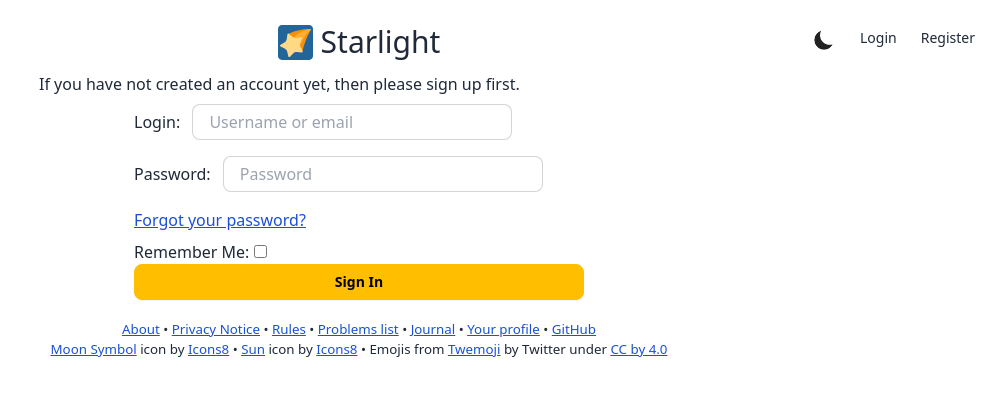
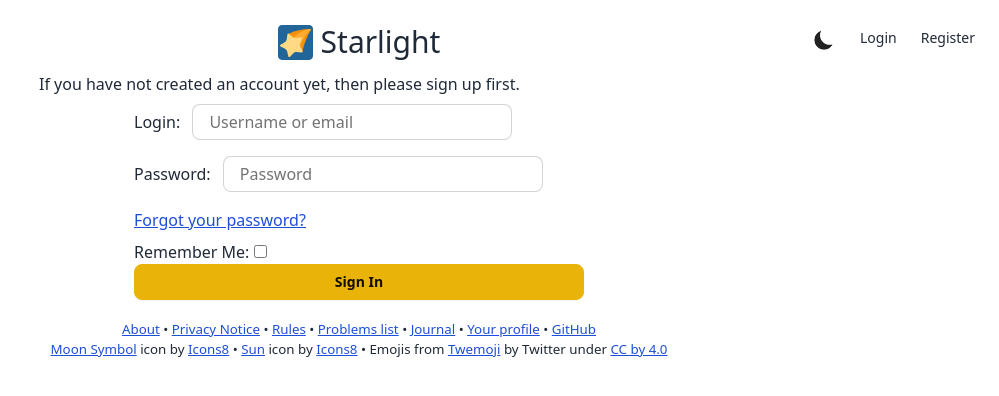
Before and after one commit to bkf2020/starlight, a Django app: page /login/ in a window 1280 px wide. Shown: the top 396 px of the page, without its empty margins (281-1280 px from the left). Run offline with Django 4.2, Linux system fonts and the light colour scheme; parts of the project's set-up code (start-up, migrations or seed data) failed here and were passed over; some libraries are stand-ins or nearby versions.

Commit message:
Change colorscheme of light/dark mode, adjust login button placement

```diff
--- a/about/templates/about/about.html
+++ b/about/templates/about/about.html
@@ -59,7 +59,7 @@
                         <a class="btn btn-info mr-2 mt-2" style="box-shadow: 2px 2px 5px 2px white; font-size: large;" href="{% url 'problems-list' %}">View problems </a>
                         <a class="btn btn-primary mr-2 mt-2" style="box-shadow: 2px 2px 5px 2px white; font-size: large;" href="https://discord.gg/czgReQSpFz" target="_blank" rel="noopener noreferrer">Join Discord</a>
                         <a class="btn btn-success mr-2 mt-2" style="box-shadow: 2px 2px 5px 2px white; font-size: large;" href="https://forms.gle/txpWvcZwWxD1yVog6" target="_blank" rel="noopener noreferrer">Join our team</a>
-                        <a class="btn btn-accent mr-2 mt-2" style="box-shadow: 2px 2px 5px 2px white; font-size: large;" href="https://github.com/bkf2020/starlight" target="_blank" rel="noopener noreferrer">GitHub</a>
+                        <a class="btn btn-error mr-2 mt-2" style="box-shadow: 2px 2px 5px 2px white; font-size: large;" href="https://github.com/bkf2020/starlight" target="_blank" rel="noopener noreferrer">GitHub</a>
                     </div>
                 </div>
             </div>
--- a/problems/templates/problems/list.html
+++ b/problems/templates/problems/list.html
@@ -120,7 +120,7 @@
 					<option value="USAMO">USAMO</option>
 				  {% endif %}
 				</select>
-                <button type="submit" class="btn btn-primary mr-1 !min-h-9 h-9">Search</button><a href="{% url 'problems-list' %}" class="buttonLink btn btn-secondary !min-h-9 h-9">Reset</a>
+                <button type="submit" class="btn btn-secondary mr-1 !min-h-9 h-9">Search</button><a href="{% url 'problems-list' %}" class="buttonLink btn btn-accent !min-h-9 h-9">Reset</a>
             </div>
         </form>
         <div class="p-2 dark:border-neutral mt-2" style="margin-bottom: 0.5em !important;">
@@ -165,7 +165,7 @@
                         <td>{{ problem.id }}</td>
                         <td><a class="link text-blue-700 dark:text-blue-300" href="{% url 'problems-view' problem.id %}">{{ problem.name }}</a></td>
                         {% if request.user.is_authenticated %}
-                            <td><a href="{% url 'journal-create' problem.id %}?next={{ full_path|urlencode }}#messages" class="btn btn-outline m-1" style="margin: 0px 0px 0px 0px !important;">Add to journal</a></td>
+                            <td><a href="{% url 'journal-create' problem.id %}?next={{ full_path|urlencode }}#messages" class="btn btn-outline btn-primary m-1" style="margin: 0px 0px 0px 0px !important;">Add to journal</a></td>
                         {% endif %}
                     </tr>
                 {% endfor %}
--- a/static/css/output.css
+++ b/static/css/output.css
@@ -514,16 +514,12 @@ html {
 
 :root {
   color-scheme: light;
-  --in: 72.06% 0.191 231.6;
-  --su: 64.8% 0.150 160;
-  --wa: 84.71% 0.199 83.87;
-  --er: 71.76% 0.221 22.18;
-  --pc: 89.824% 0.06192 275.75;
-  --ac: 15.352% 0.0368 183.61;
-  --inc: 0% 0 0;
-  --suc: 0% 0 0;
-  --wac: 0% 0 0;
-  --erc: 0% 0 0;
+  --pc: 89.764% 0.043433 264.376304;
+  --ac: 90.1625% 0.020988 165.612081;
+  --inc: 90.3952% 0.018713 223.127977;
+  --suc: 90.546% 0.027421 150.069279;
+  --wac: 15.9049% 0.032334 86.046788;
+  --erc: 90.2851% 0.039561 16.934994;
   --rounded-box: 1rem;
   --rounded-btn: 0.5rem;
   --rounded-badge: 1.9rem;
@@ -533,65 +529,30 @@ html {
   --border-btn: 1px;
   --tab-border: 1px;
   --tab-radius: 0.5rem;
-  --p: 49.12% 0.3096 275.75;
-  --s: 69.71% 0.329 342.55;
+  --p: 48.8198% 0.217165 264.376304;
+  --s: 49.9982% 0.11929 242.74902;
   --sc: 98.71% 0.0106 342.55;
-  --a: 76.76% 0.184 183.61;
+  --a: 50.8127% 0.104939 165.612081;
   --n: 32.1785% 0.02476 255.701624;
   --nc: 89.4994% 0.011585 252.096176;
   --b1: 100% 0 0;
   --b2: 96.1151% 0 0;
   --b3: 92.4169% 0.00108 197.137559;
   --bc: 27.8078% 0.029596 256.847952;
-}
-
-@media (prefers-color-scheme: dark) {
-  :root {
-    color-scheme: dark;
-    --in: 72.06% 0.191 231.6;
-    --su: 64.8% 0.150 160;
-    --wa: 84.71% 0.199 83.87;
-    --er: 71.76% 0.221 22.18;
-    --pc: 13.138% 0.0392 275.75;
-    --sc: 14.96% 0.052 342.55;
-    --ac: 14.902% 0.0334 183.61;
-    --inc: 0% 0 0;
-    --suc: 0% 0 0;
-    --wac: 0% 0 0;
-    --erc: 0% 0 0;
-    --rounded-box: 1rem;
-    --rounded-btn: 0.5rem;
-    --rounded-badge: 1.9rem;
-    --animation-btn: 0.25s;
-    --animation-input: .2s;
-    --btn-focus-scale: 0.95;
-    --border-btn: 1px;
-    --tab-border: 1px;
-    --tab-radius: 0.5rem;
-    --p: 65.69% 0.196 275.75;
-    --s: 74.8% 0.26 342.55;
-    --a: 74.51% 0.167 183.61;
-    --n: 31.3815% 0.021108 254.139175;
-    --nc: 74.6477% 0.0216 264.435964;
-    --b1: 25.3267% 0.015896 252.417568;
-    --b2: 23.2607% 0.013807 253.100675;
-    --b3: 21.1484% 0.01165 254.087939;
-    --bc: 74.6477% 0.0216 264.435964;
-  }
+  --in: 51.9759% 0.093565 223.127977;
+  --wa: 79.5243% 0.161668 86.046788;
+  --su: 52.7299% 0.137103 150.069279;
+  --er: 51.4256% 0.197806 16.934994;
 }
 
 [data-theme=light] {
   color-scheme: light;
-  --in: 72.06% 0.191 231.6;
-  --su: 64.8% 0.150 160;
-  --wa: 84.71% 0.199 83.87;
-  --er: 71.76% 0.221 22.18;
-  --pc: 89.824% 0.06192 275.75;
-  --ac: 15.352% 0.0368 183.61;
-  --inc: 0% 0 0;
-  --suc: 0% 0 0;
-  --wac: 0% 0 0;
-  --erc: 0% 0 0;
+  --pc: 89.764% 0.043433 264.376304;
+  --ac: 90.1625% 0.020988 165.612081;
+  --inc: 90.3952% 0.018713 223.127977;
+  --suc: 90.546% 0.027421 150.069279;
+  --wac: 15.9049% 0.032334 86.046788;
+  --erc: 90.2851% 0.039561 16.934994;
   --rounded-box: 1rem;
   --rounded-btn: 0.5rem;
   --rounded-badge: 1.9rem;
@@ -601,31 +562,31 @@ html {
   --border-btn: 1px;
   --tab-border: 1px;
   --tab-radius: 0.5rem;
-  --p: 49.12% 0.3096 275.75;
-  --s: 69.71% 0.329 342.55;
+  --p: 48.8198% 0.217165 264.376304;
+  --s: 49.9982% 0.11929 242.74902;
   --sc: 98.71% 0.0106 342.55;
-  --a: 76.76% 0.184 183.61;
+  --a: 50.8127% 0.104939 165.612081;
   --n: 32.1785% 0.02476 255.701624;
   --nc: 89.4994% 0.011585 252.096176;
   --b1: 100% 0 0;
   --b2: 96.1151% 0 0;
   --b3: 92.4169% 0.00108 197.137559;
   --bc: 27.8078% 0.029596 256.847952;
+  --in: 51.9759% 0.093565 223.127977;
+  --wa: 79.5243% 0.161668 86.046788;
+  --su: 52.7299% 0.137103 150.069279;
+  --er: 51.4256% 0.197806 16.934994;
 }
 
 [data-theme=dark] {
   color-scheme: dark;
-  --in: 72.06% 0.191 231.6;
-  --su: 64.8% 0.150 160;
-  --wa: 84.71% 0.199 83.87;
-  --er: 71.76% 0.221 22.18;
-  --pc: 13.138% 0.0392 275.75;
-  --sc: 14.96% 0.052 342.55;
-  --ac: 14.902% 0.0334 183.61;
-  --inc: 0% 0 0;
-  --suc: 0% 0 0;
-  --wac: 0% 0 0;
-  --erc: 0% 0 0;
+  --pc: 14.2748% 0.028676 254.624021;
+  --sc: 15.0703% 0.027798 232.66148;
+  --ac: 15.4589% 0.030698 163.223075;
+  --inc: 14.2967% 0.025147 215.220903;
+  --suc: 14.4549% 0.038401 149.57933;
+  --wac: 17.2112% 0.034623 91.935651;
+  --erc: 14.3837% 0.033797 13.427993;
   --rounded-box: 1rem;
   --rounded-btn: 0.5rem;
   --rounded-badge: 1.9rem;
@@ -635,15 +596,47 @@ html {
   --border-btn: 1px;
   --tab-border: 1px;
   --tab-radius: 0.5rem;
-  --p: 65.69% 0.196 275.75;
-  --s: 74.8% 0.26 342.55;
-  --a: 74.51% 0.167 183.61;
-  --n: 31.3815% 0.021108 254.139175;
+  --p: 71.374% 0.143381 254.624021;
+  --s: 75.3513% 0.138989 232.66148;
+  --a: 77.2944% 0.15349 163.223075;
+  --n: 37.1495% 0 0;
   --nc: 74.6477% 0.0216 264.435964;
-  --b1: 25.3267% 0.015896 252.417568;
-  --b2: 23.2607% 0.013807 253.100675;
-  --b3: 21.1484% 0.01165 254.087939;
-  --bc: 74.6477% 0.0216 264.435964;
+  --b1: 20.4627% 0 0;
+  --b2: 26.8618% 0 0;
+  --b3: 37.1495% 0 0;
+  --bc: 86.378% 0 0;
+  --in: 71.4837% 0.125737 215.220903;
+  --wa: 86.0559% 0.173115 91.935651;
+  --su: 72.2746% 0.192007 149.57933;
+  --er: 71.9186% 0.168984 13.427993;
+  color: #d2d2d2;
+}
+
+*, ::before, ::after {
+  --tw-border-opacity: 1;
+  border-color: rgb(212 212 212 / var(--tw-border-opacity));
+}
+
+input::-moz-placeholder, textarea::-moz-placeholder {
+  --tw-text-opacity: 1;
+  color: rgb(115 115 115 / var(--tw-text-opacity));
+}
+
+input::placeholder,
+	textarea::placeholder {
+  --tw-text-opacity: 1;
+  color: rgb(115 115 115 / var(--tw-text-opacity));
+}
+
+input:is([data-theme="dark"] *)::-moz-placeholder, textarea:is([data-theme="dark"] *)::-moz-placeholder {
+  --tw-text-opacity: 1;
+  color: rgb(163 163 163 / var(--tw-text-opacity));
+}
+
+input:is([data-theme="dark"] *)::placeholder,
+	textarea:is([data-theme="dark"] *)::placeholder {
+  --tw-text-opacity: 1;
+  color: rgb(163 163 163 / var(--tw-text-opacity));
 }
 
 *, ::before, ::after {
@@ -3776,6 +3799,51 @@ button.primaryAction {
   outline-color: #000;
 }
 
+.dark\:border-neutral:is([data-theme="dark"] *) {
+  --tw-border-opacity: 1;
+  border-color: var(--fallback-n,oklch(var(--n)/var(--tw-border-opacity)));
+}
+
+.dark\:border-neutral-600:is([data-theme="dark"] *) {
+  --tw-border-opacity: 1;
+  border-color: rgb(82 82 82 / var(--tw-border-opacity));
+}
+
+.dark\:bg-base-200:is([data-theme="dark"] *) {
+  --tw-bg-opacity: 1;
+  background-color: var(--fallback-b2,oklch(var(--b2)/var(--tw-bg-opacity)));
+}
+
+.dark\:bg-neutral-700:is([data-theme="dark"] *) {
+  --tw-bg-opacity: 1;
+  background-color: rgb(64 64 64 / var(--tw-bg-opacity));
+}
+
+.dark\:text-blue-300:is([data-theme="dark"] *) {
+  --tw-text-opacity: 1;
+  color: rgb(147 197 253 / var(--tw-text-opacity));
+}
+
+.dark\:text-green-300:is([data-theme="dark"] *) {
+  --tw-text-opacity: 1;
+  color: rgb(134 239 172 / var(--tw-text-opacity));
+}
+
+.dark\:text-orange-300:is([data-theme="dark"] *) {
+  --tw-text-opacity: 1;
+  color: rgb(253 186 116 / var(--tw-text-opacity));
+}
+
+.dark\:placeholder\:text-neutral-400:is([data-theme="dark"] *)::-moz-placeholder {
+  --tw-text-opacity: 1;
+  color: rgb(163 163 163 / var(--tw-text-opacity));
+}
+
+.dark\:placeholder\:text-neutral-400:is([data-theme="dark"] *)::placeholder {
+  --tw-text-opacity: 1;
+  color: rgb(163 163 163 / var(--tw-text-opacity));
+}
+
 @media (max-width: 685px) {
   .max-\[685px\]\:mx-auto {
     margin-left: auto;
@@ -3798,48 +3866,3 @@ button.primaryAction {
     align-items: center;
   }
 }
-
-.dark\:border-neutral:where(.dark, .dark *) {
-  --tw-border-opacity: 1;
-  border-color: var(--fallback-n,oklch(var(--n)/var(--tw-border-opacity)));
-}
-
-.dark\:border-neutral-600:where(.dark, .dark *) {
-  --tw-border-opacity: 1;
-  border-color: rgb(82 82 82 / var(--tw-border-opacity));
-}
-
-.dark\:bg-base-200:where(.dark, .dark *) {
-  --tw-bg-opacity: 1;
-  background-color: var(--fallback-b2,oklch(var(--b2)/var(--tw-bg-opacity)));
-}
-
-.dark\:bg-neutral-700:where(.dark, .dark *) {
-  --tw-bg-opacity: 1;
-  background-color: rgb(64 64 64 / var(--tw-bg-opacity));
-}
-
-.dark\:text-blue-300:where(.dark, .dark *) {
-  --tw-text-opacity: 1;
-  color: rgb(147 197 253 / var(--tw-text-opacity));
-}
-
-.dark\:text-green-300:where(.dark, .dark *) {
-  --tw-text-opacity: 1;
-  color: rgb(134 239 172 / var(--tw-text-opacity));
-}
-
-.dark\:text-orange-300:where(.dark, .dark *) {
-  --tw-text-opacity: 1;
-  color: rgb(253 186 116 / var(--tw-text-opacity));
-}
-
-.dark\:placeholder\:text-neutral-400:where(.dark, .dark *)::-moz-placeholder {
-  --tw-text-opacity: 1;
-  color: rgb(163 163 163 / var(--tw-text-opacity));
-}
-
-.dark\:placeholder\:text-neutral-400:where(.dark, .dark *)::placeholder {
-  --tw-text-opacity: 1;
-  color: rgb(163 163 163 / var(--tw-text-opacity));
-}
--- a/templates/account/login.html
+++ b/templates/account/login.html
@@ -11,10 +11,9 @@
 {% get_providers as socialaccount_providers %}
 {% if socialaccount_providers %}
 <div class="card max-w-2xl bg-base-100 border border-neutral-400 p-3 my-2 max-w-[350px] mx-auto">
-	<p class="max-w-[400px] mx-auto">{% blocktrans with site.name as site_name %}Please sign in with one
+	<p class="max-w-[400px] mx-auto mb-2">{% blocktrans with site.name as site_name %}Please sign in with one
 of your existing third party accounts. Or, <a href="{{ signup_url }}" class="link text-blue-700 dark:text-blue-300">sign up</a>
 for a {{ site_name }} account and sign in below:{% endblocktrans %}</p>
-  <div class="divider"></div>
 
 <div class="socialaccount_ballot">
 
```
Also changed, not shown: other parts of static/css/output.css (+35 -5 lines), static/css/input.css (+16 -0 lines), tailwind.config.js (+35 -2 lines).
